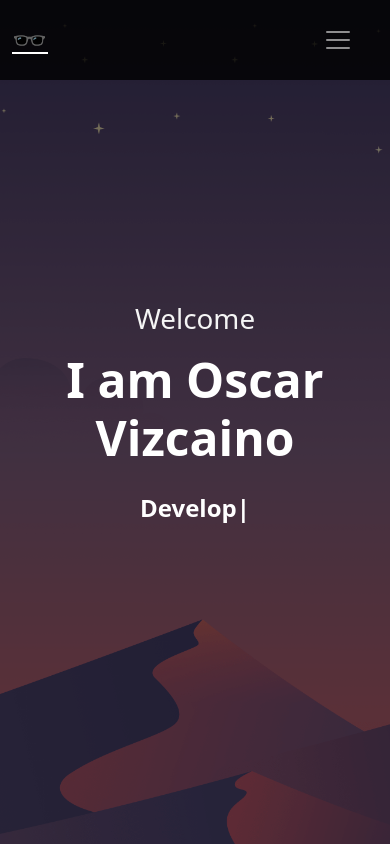
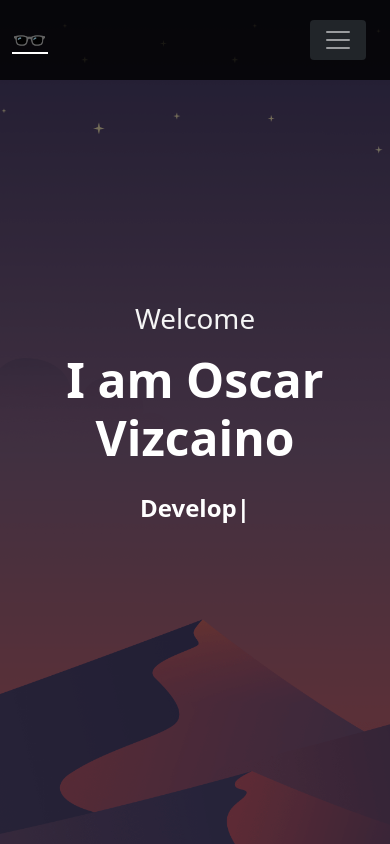
Before and after one commit to oscarV42/react-portfolio, a React (Create React App) app: page / in a window 390 px wide. Built offline with nearby package versions, Linux system fonts and the light colour scheme.

Commit message:
fixing mobile navigation functionality

```diff
--- a/package.json
+++ b/package.json
@@ -1,4 +1,5 @@
 {
+  "homepage": "https://github.com/oscarV42/react-portfolio",
   "name": "react-portfolio",
   "version": "0.1.0",
   "private": true,
@@ -9,6 +10,7 @@
     "axios": "^0.24.0",
     "bootstrap": "^5.1.3",
     "dotenv": "^10.0.0",
+    "jquery": "^3.6.0",
     "react": "^17.0.2",
     "react-dom": "^17.0.2",
     "react-scripts": "4.0.3",
--- a/public/index.html
+++ b/public/index.html
@@ -40,7 +40,6 @@
       To begin the development, run `npm start` or `yarn start`.
       To create a production bundle, use `npm run build` or `yarn build`.
     -->
-
-    <script src="/assets/js/main.js"></script>
+    <script src="assets/js/main.js"></script>
   </body>
 </html>
--- a/src/components/NavBar.js
+++ b/src/components/NavBar.js
@@ -7,7 +7,7 @@ const NavBar = ({ currentPage, handlePageChange }) => {
       <h1 className="logo"><a href="#home" onClick={()=> handlePageChange('Home')}>🕶️</a></h1>
       <nav className="navbar navbar-expand-lg" id= "navbar">
         <div className="container-fluid">
-          <button className="navbar-toggler navbar-dark" type="button" data-bs-toggle="collapse" data-bs-target="#navbarSupportedContent" aria-controls="navbarSupportedContent" aria-expanded="false" aria-label="Toggle navigation">
+          <button className="navbar-toggler navbar-dark bg-dark" type="button" data-bs-toggle="collapse" data-bs-target="#navbarSupportedContent" aria-controls="navbarSupportedContent" aria-expanded="false" aria-label="Toggle navigation">
             <span className="navbar-toggler-icon"></span>
           </button>
           <div className="navbar collapse navbar-collapse" id="navbarSupportedContent">
--- a/src/components/pages/About.js
+++ b/src/components/pages/About.js
@@ -102,7 +102,7 @@ export default function About() {
                       <div className="service-content">
                         <h2 className="s-title">Web Design</h2>
                         <p className="s-description text-center">
-                        From implementing first or third party platforms to building a custom website from scratch, I develop effective systems that are flexible, intuitive, beautiful, and mobile-ready. Helping improve the consumer experience.
+                        From implementing third party platforms to building a custom website from scratch, I develop effective systems that are flexible, intuitive, beautiful, and mobile-ready. Helping improve the consumer experience.
                         </p>
                       </div>
                     </div>
--- a/src/index.js
+++ b/src/index.js
@@ -2,5 +2,7 @@ import React from 'react';
 import ReactDOM from 'react-dom';
 import App from './App';
 import 'bootstrap/dist/css/bootstrap.min.css'
+import 'jquery/dist/jquery.min.js'
+import 'bootstrap/dist/js/bootstrap.min.js'
 
 ReactDOM.render(<App />, document.getElementById('root'));
```
Also changed, not shown: 1 other file (tests, documents, lock files or other folders).
